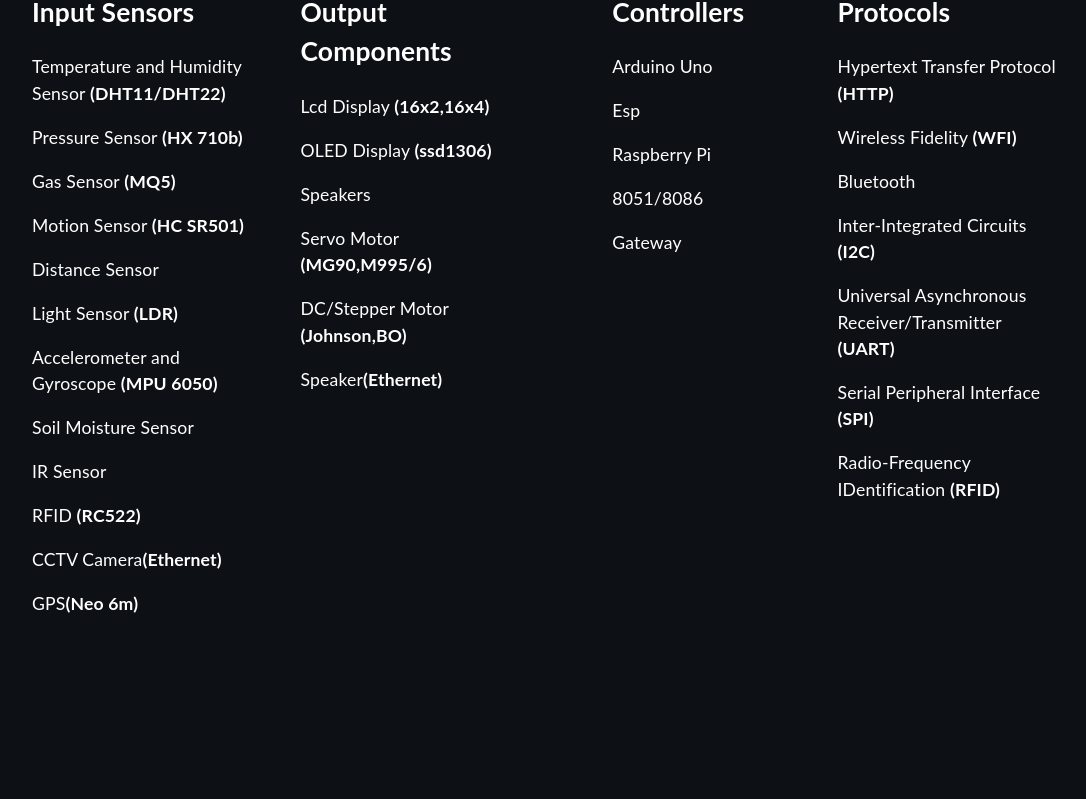
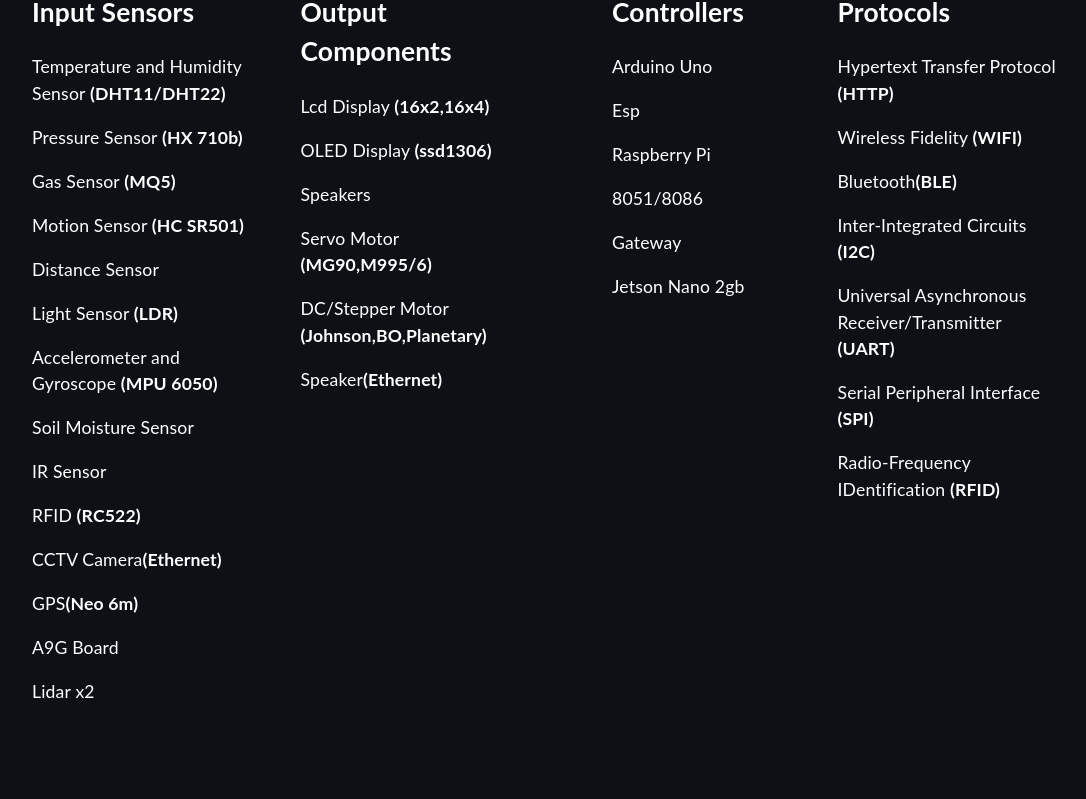
Before and after one commit to CalebLewis14/Portfolio_Caleb, a React (Create React App) app: page / in a window 1280 px wide. Shown: the part 2215-3014 px from the top of the page, without its empty margins (96-1182 px from the left). Built offline with nearby package versions, Linux system fonts and the light colour scheme.

Commit message:
Auto-save: 2025-11-30 19:44

```diff
--- a/src/components/Project.tsx
+++ b/src/components/Project.tsx
@@ -7,6 +7,7 @@ import watch from '../assets/images/watch_health.jpeg';
 import infi from '../assets/images/infi.jpeg';
 import app from '../assets/images/infi_app.jpeg';
 import solar from '../assets/images/smart_solar.png';
+import harvesthub from '../assets/images/harvesthub.jpeg';
 
 
 import '../assets/styles/Project.scss';
@@ -56,6 +57,13 @@ function Project() {
                 <a href="https://www.linkedin.com/in/caleb-lewis-8099a6271/" target="_blank" rel="noreferrer"><h2>Smart Solar</h2></a>
                 <p>Smart Solar Tracker – Built an Arduino-based solar panel system that automatically tracks the sun’s position for optimal energy capture. Smart Solar with BJT Control – Designed a solar lighting system using a BJT transistor to switch the light on/off based on solar panel voltage levels.</p>
             </div>
+            <div className="project">
+                <a href="https://www.linkedin.com/in/caleb-lewis-8099a6271/" target="_blank" rel="noreferrer"><img src={harvesthub} className="zoom" alt="thumbnail" width="100%"/></a>
+                <a href="https://www.linkedin.com/in/caleb-lewis-8099a6271/" target="_blank" rel="noreferrer"><h2>Harvest Hub</h2></a>
+                <p>We built a complete IoT-based remote farming system where ESP sensor nodes send live environmental data (soil moisture, temperature, humidity, pH, and light) to a gateway, which then pushes it to Firebase Cloud.
+                   From there, we built a clean, responsive Next.js dashboard that brings the farm to your screen — anywhere, anytime.
+                </p>
+            </div>
         </div>
     </div>
     );
--- a/src/components/worked_on.tsx
+++ b/src/components/worked_on.tsx
@@ -20,6 +20,8 @@ function Workedon() {
                 <p>RFID <b>(RC522)</b></p>
                 <p>CCTV Camera<b>(Ethernet)</b></p>
                 <p>GPS<b>(Neo 6m)</b></p>
+                <p>A9G Board</p>
+                <p>Lidar x2</p>
             </div>
             <div className="workedon zoom">
                 <h2>Output Components</h2>
@@ -27,7 +29,7 @@ function Workedon() {
                 <p>OLED Display <b>(ssd1306)</b></p>
                 <p>Speakers</p>
                 <p>Servo Motor <b>(MG90,M995/6)</b></p>
-                <p>DC/Stepper Motor <b>(Johnson,BO)</b></p>
+                <p>DC/Stepper Motor <b>(Johnson,BO,Planetary)</b></p>
                 <p>Speaker<b>(Ethernet)</b></p>
                 {/* <p>LED Display<b>(P3 64x64)</b></p> */}
             </div>
@@ -38,12 +40,13 @@ function Workedon() {
                 <p>Raspberry Pi</p>
                 <p>8051/8086</p>
                 <p>Gateway</p>
+                <p>Jetson Nano 2gb</p>
             </div>
             <div className="workedon zoom">
                 <h2>Protocols</h2>
                 <p>Hypertext Transfer Protocol <b>(HTTP)</b></p>
-                <p>Wireless Fidelity <b>(WFI)</b></p>
-                <p>Bluetooth</p>
+                <p>Wireless Fidelity <b>(WIFI)</b></p>
+                <p>Bluetooth<b>(BLE)</b></p>
                 <p>Inter-Integrated Circuits <b>(I2C)</b></p>
                 <p>Universal Asynchronous Receiver/Transmitter <b>(UART)</b></p>
                 <p>Serial Peripheral Interface <b>(SPI)</b></p>
```
Also changed, not shown: src/assets/images/harvesthub.jpeg (added).
